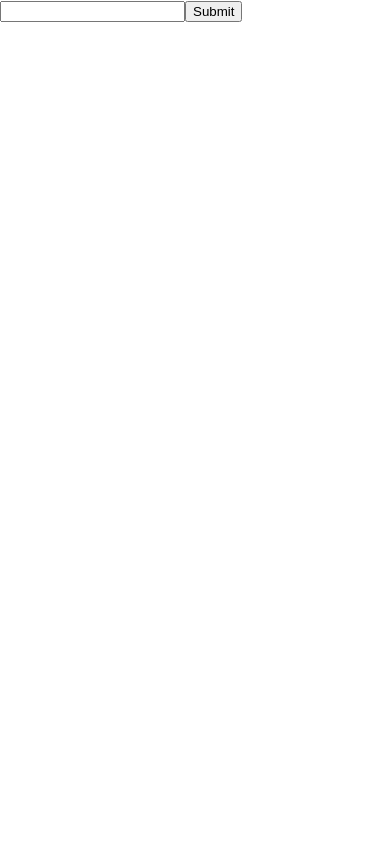
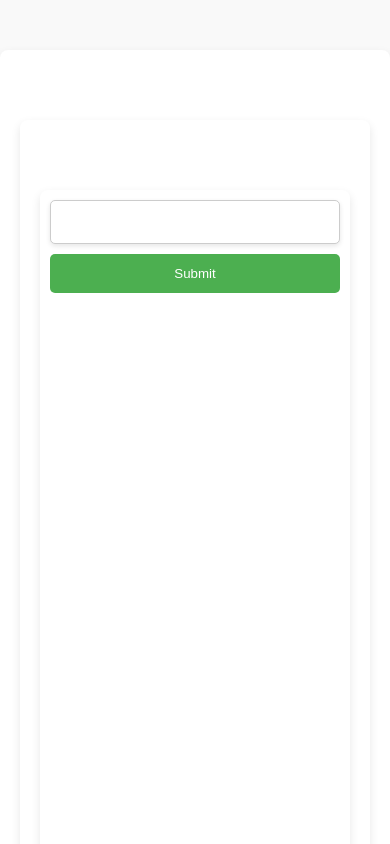
Before and after one commit to LorenzoF765/TheNeuralNotebook, a React (Create React App) app in the folder nn-frontend/: page /chat in a window 390 px wide. Shown: the top 844 px of the page. Built offline with nearby package versions, Linux system fonts and the light colour scheme.

Commit message:
Small Styling Changes

```diff
--- a/nn-frontend/src/Pages/chat.js
+++ b/nn-frontend/src/Pages/chat.js
@@ -1,5 +1,6 @@
 import axios from 'axios';
 import {React, useState} from 'react';
+import '../Styles/chat.css'
 
 export default function ChatPage() {
 
--- a/nn-frontend/src/Pages/signup.js
+++ b/nn-frontend/src/Pages/signup.js
@@ -1,5 +1,6 @@
 import axios from 'axios';
 import {React, useState} from 'react';
+import '../Styles/signup.css'
 
 export default function SignUpPage() {
 
@@ -32,8 +33,18 @@ export default function SignUpPage() {
         <div>
             <h1>Welcome to the account creation page!</h1>
         <form onSubmit={onSubmit}>
-            <input type="text" onChange={handleUsernameChange}/>
-            <input type="text" onChange={handlePasswordChange}/>
+        <input
+                    type="text"
+                    placeholder="Username" // Placeholder text for username
+                    onChange={handleUsernameChange}
+                    value={username}
+                />
+                <input
+                    type="text" // Use 'password' type for hidden input
+                    placeholder="Password" // Placeholder text for password
+                    onChange={handlePasswordChange}
+                    value={password}
+                />
             <button type="submit">Enter</button>
         </form>
         </div>
--- /dev/null
+++ b/nn-frontend/src/Styles/chat.css
@@ -0,0 +1,73 @@
+/* General Page Styles */
+body {
+    font-family: Arial, sans-serif;
+    background-color: #f5f5f5; /* Light background for contrast */
+    color: #333; /* Dark text for readability */
+    margin: 0;
+    padding: 0;
+  }
+
+  /* App Container */
+  .App {
+    display: flex;
+    flex-direction: column;
+    height: 100vh; /* Full viewport height */
+    justify-content: space-between; /* Distribute space evenly */
+    padding: 10px; /* Padding around the container */
+  }
+
+  /* Chat Input Form */
+  form {
+    display: flex; /* Align input and button in a row */
+    margin-bottom: 10px; /* Space between form and other content */
+  }
+
+  /* Input Field */
+  input[type='text'] {
+    flex: 1; /* Expand to fill available space */
+    padding: 10px; /* Comfortable padding */
+    border: 1px solid #ccc; /* Light border */
+    border-radius: 5px; /* Rounded corners */
+    box-shadow: 0 2px 5px rgba(0, 0, 0, 0.1); /* Soft shadow */
+    font-size: 16px; /* Readable font size */
+  }
+
+  /* Submit Button */
+  button {
+    padding: 10px 20px; /* Comfortable padding */
+    background-color: #4CAF50; /* Green background */
+    color: white; /* White text for contrast */
+    border: none; /* No border */
+    border-radius: 5px; /* Rounded corners */
+    cursor: pointer; /* Pointer cursor on hover */
+    transition: background-color 0.3s; /* Smooth transition on hover */
+  }
+
+  button:hover {
+    background-color: #45a049; /* Darken on hover */
+  }
+
+  /* Chat Message Display */
+  p {
+    padding: 10px; /* Padding inside the chat area */
+    background-color: white; /* White background */
+    border: 1px solid #ddd; /* Light border */
+    border-radius: 5px; /* Rounded corners */
+    box-shadow: 0 4px 10px rgba(0, 0, 0, 0.1); /* Soft shadow */
+    margin: 10px 0; /* Margin to separate messages */
+  }
+
+  /* Responsive Design */
+  @media (max-width: 600px) {
+    input[type='text'] {
+      font-size: 14px; /* Adjust font size for smaller screens */
+    }
+
+    button {
+      padding: 8px 16px; /* Adjust padding for smaller screens */
+    }
+
+    p {
+      padding: 8px; /* Adjust padding for smaller screens */
+    }
+  }
--- /dev/null
+++ b/nn-frontend/src/Styles/signup.css
@@ -0,0 +1,61 @@
+/* General Styles */
+body {
+    font-family: 'Arial', sans-serif; /* Clean, standard font */
+    background-color: #f9f9f9; /* Light gray background */
+    color: #333; /* Dark text for readability */
+    margin: 0;
+    padding: 0;
+  }
+
+  /* Page Container */
+  div {
+    max-width: 600px; /* Limit width for readability */
+    margin: 50px auto; /* Center the container and add vertical space */
+    padding: 20px; /* Padding for internal spacing */
+    background-color: white; /* White background for a clean look */
+    border-radius: 8px; /* Rounded corners */
+    box-shadow: 0 4px 10px rgba(0, 0, 0, 0.1); /* Soft shadow for depth */
+  }
+
+  /* Header */
+  h1 {
+    text-align: center; /* Center-align the heading */
+    color: #555; /* Slightly lighter text color for headings */
+    margin-bottom: 20px; /* Spacing below the heading */
+  }
+
+  /* Form Styles */
+  form {
+    display: flex; /* Align input fields and button */
+    flex-direction: column; /* Stack fields vertically */
+    gap: 10px; /* Space between form elements */
+  }
+
+  /* Input Fields */
+  input[type='text'] {
+    padding: 12px; /* Comfortable padding */
+    border: 1px solid #ccc; /* Light border */
+    border-radius: 5px; /* Rounded corners */
+    box-shadow: 0 2px 5px rgba(0, 0, 0, 0.1); /* Soft shadow for depth */
+    font-size: 16px; /* Larger font for readability */
+  }
+
+  input[type='text']:focus {
+    border-color: #4CAF50; /* Highlighted border color when focused */
+    outline: none; /* Remove default outline */
+  }
+
+  /* Submit Button */
+  button {
+    padding: 12px; /* Comfortable padding */
+    background-color: #4CAF50; /* Green background for a professional look */
+    color: white; /* White text for contrast */
+    border: none; /* No border */
+    border-radius: 5px; /* Rounded corners */
+    cursor: pointer; /* Change cursor to pointer on hover */
+    transition: background-color 0.3s; /* Smooth transition on hover */
+  }
+
+  button:hover {
+    background-color: #45a049; /* Darken on hover */
+  }
```
Also changed, not shown: 1 other file (tests, documents, lock files or other folders).
